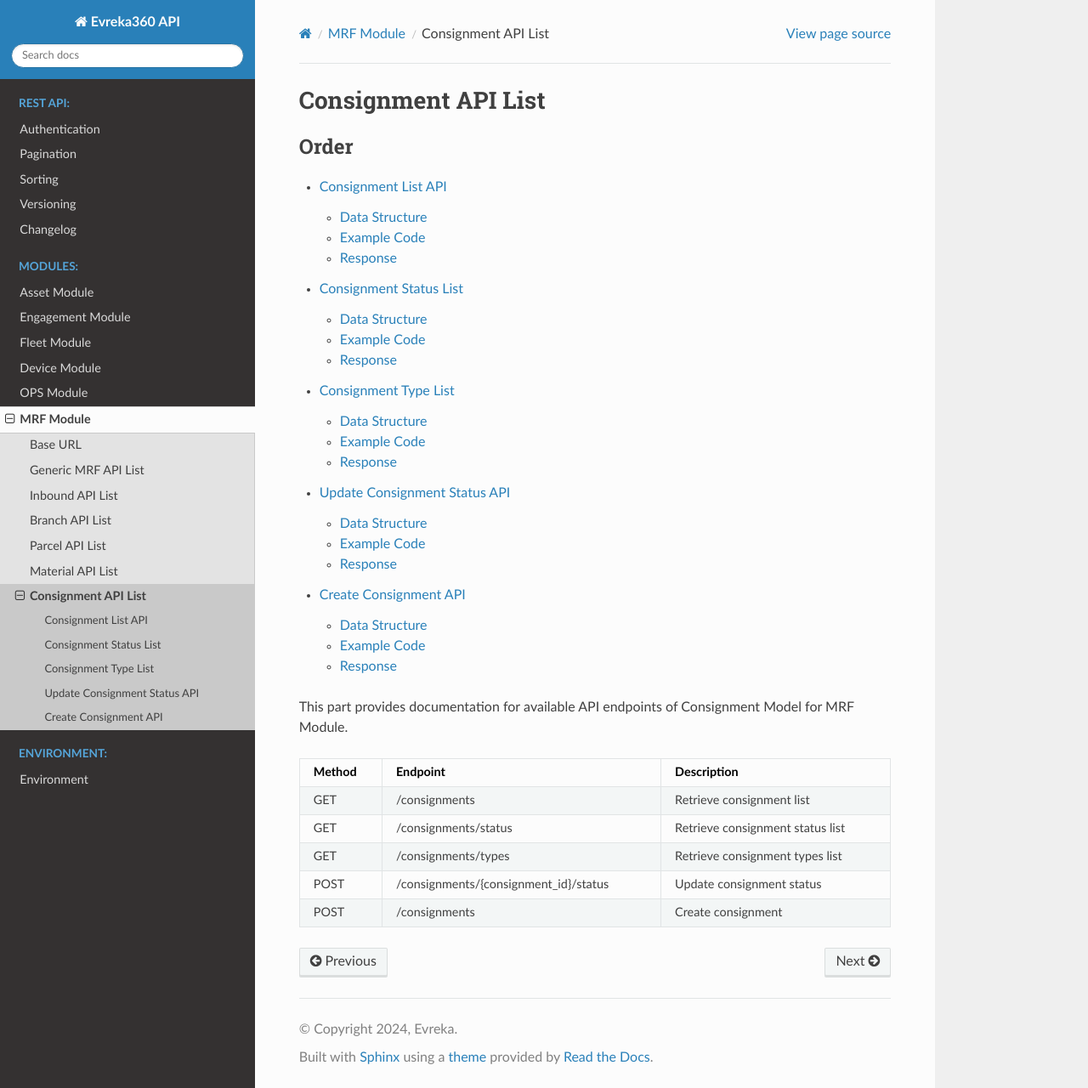
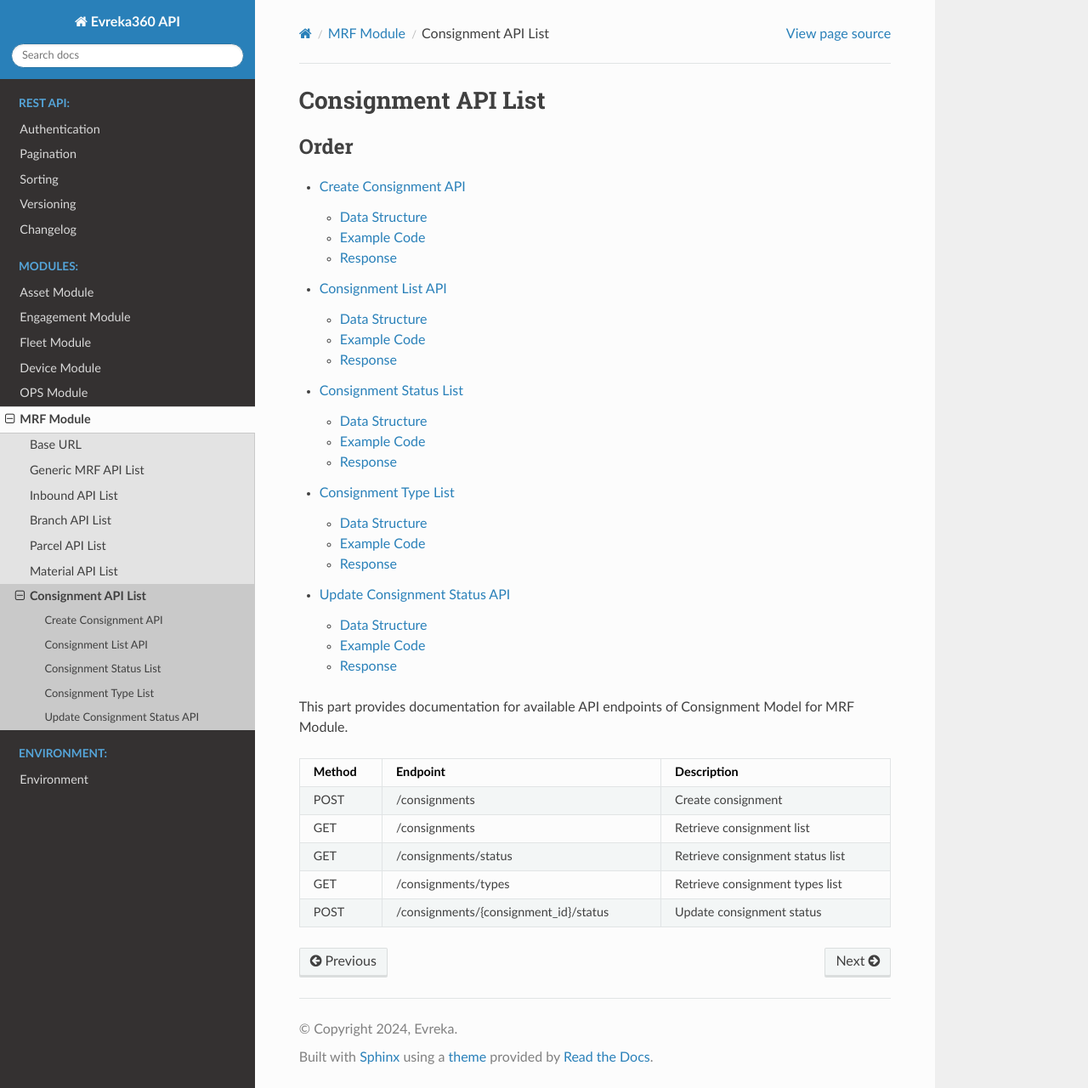
Before and after one commit to evrekadev/evreka-api-doc, a Sphinx documentation site: the page built from source/mrf/consignment/index.rst, in a window 1280 px wide and 1280 px high. Shown: the whole window at 85% size. Built offline with Sphinx 7.4.7 and the Read the Docs theme 3.1.0, drawn with Linux system fonts in a browser that asks for light colours.

Commit message:
E360-18617: clean code

```diff
--- a/source/mrf/consignment/index.rst
+++ b/source/mrf/consignment/index.rst
@@ -9,11 +9,11 @@ Consignment API List
    :maxdepth: 2
    :caption: Order
 
+   create
    list
    status-list
    types-list
    change-status
-   create
 
 This part provides documentation for available API endpoints of Consignment Model for MRF Module.
 
```
Also changed, not shown: other parts of source/mrf/consignment/index.rst (+2 -2 lines).
